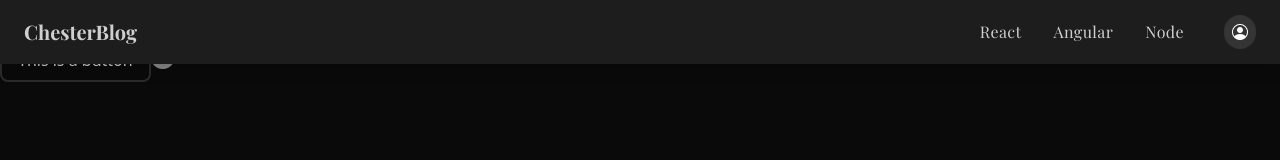
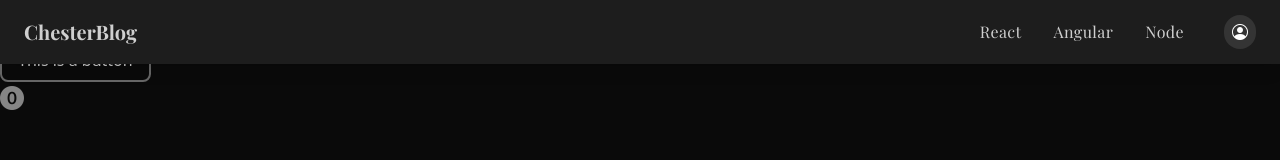
Before and after one commit to andrea-lattanzio/blog-app-fe, an Angular app: page / in a window 1280 px wide. Shown: the top 160 px of the page. Built offline with nearby package versions, Linux system fonts and the light colour scheme; a web font is replaced by a local one.

Commit message:
feat(styles): update theme for button component

```diff
--- a/src/styles/theme.scss
+++ b/src/styles/theme.scss
@@ -5,7 +5,7 @@ $first-layer-bg-color: #1d1d1d;
 $second-layer-bg-color: #343434;
 $primary-text-color: #f6f6f6;
 $secondary-text-color: #929292;
-$default-hover-bg-color: #232323af;
+$default-hover-bg-color: #23232380;
 $active-bg-color: #343434;
 
 /*
@@ -17,8 +17,12 @@ $button-bg: #0a0a0a;
   color: #cdcdcd;
   border-radius: 0.5rem;
   padding: 0.625rem 1rem;
-  transition: background-color 0.2s ease-in-out;
-  border: 2px solid #2b2b2b;
+  transition: background-color 0.2s ease-in;
+  border: 2px solid #676767;
+  display: flex;
+  align-items: center;
+  justify-content: center;
+  gap: 0.7rem;
 
   &:hover {
     background-color: $default-hover-bg-color;
```
